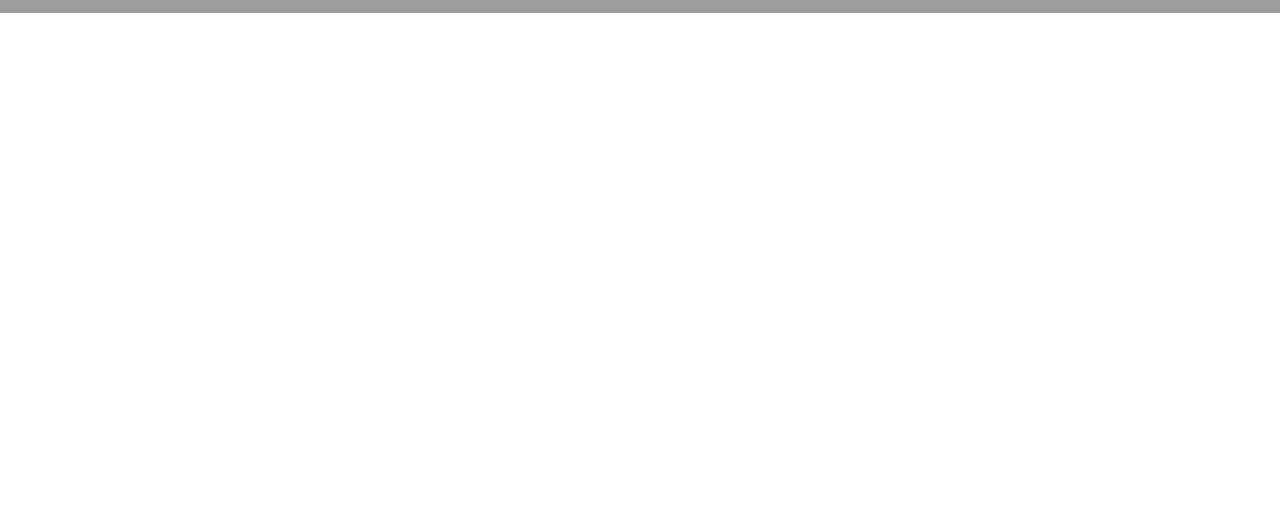
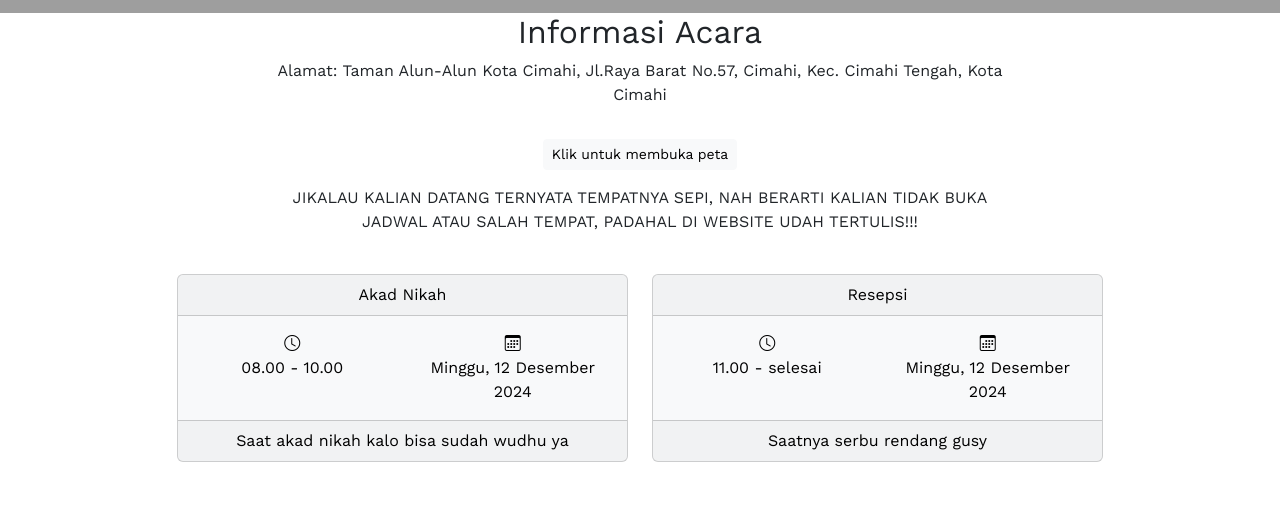
Before and after one commit to seirara/wedding-dump, a plain HTML site: page index.html in a window 1280 px wide. Shown: the part 1732-2245 px from the top of the page. Drawn offline with nearby package versions, Linux system fonts and the light colour scheme; grey boxes are pictures that could not be loaded.

Commit message:
Update index.html

```diff
--- a/index.html
+++ b/index.html
@@ -7,7 +7,7 @@
     <link href="https://cdn.jsdelivr.net/npm/bootstrap@5.3.2/dist/css/bootstrap.min.css" rel="stylesheet" integrity="sha384-T3c6CoIi6uLrA9TneNEoa7RxnatzjcDSCmG1MXxSR1GAsXEV/Dwwykc2MPK8M2HN" crossorigin="anonymous" />
     <link rel="preconnect" href="https://fonts.googleapis.com" />
     <link rel="preconnect" href="https://fonts.gstatic.com" crossorigin />
-    <link href="https://fonts.googleapis.com/css2?family=Caveat:wght@500&family=Work+Sans:wght@100;400;600;700&display=swap" rel="stylesheet" />
+    <link href="https://fonts.googleapis.com/css2?family=Caveat:wght@500&family=Work+Sans:wght@100;300;400;600;700&display=swap" rel="stylesheet" />
 
     <!-- SimolyCountdown -->
     <link rel="stylesheet" href="countdown/simplyCountdown.theme.default.css" />
@@ -107,6 +107,58 @@
       </div>
     </section>
 
+    <section id="info" class="info">
+      <div class="container">
+        <div class="row justify-content-center">
+          <div class="col-md-8 col-10 text-center">
+            <h2>Informasi Acara</h2>
+            <p class="alamat">Alamat: Taman Alun-Alun Kota Cimahi, Jl.Raya Barat No.57, Cimahi, Kec. Cimahi Tengah, Kota Cimahi</p>
+            <a href="https://maps.app.goo.gl/sFhNM9QUDhSgfy3P9" target="_blank" class="btn btn-light btn-sm my-3">Klik untuk membuka peta</a>
+            <p class="description">JIKALAU KALIAN DATANG TERNYATA TEMPATNYA SEPI, NAH BERARTI KALIAN TIDAK BUKA JADWAL ATAU SALAH TEMPAT, PADAHAL DI WEBSITE UDAH TERTULIS!!!</p>
+          </div>
+        </div>
+
+        <div class="row justify-content-center mt-4">
+          <div class="col-md-5 col-10">
+            <div class="card text-center text-bg-light mb-5">
+              <div class="card-header">Akad Nikah</div>
+              <div class="card-body">
+                <div class="row justify-content-center">
+                  <div class="col-md-6">
+                    <i class="bi bi-clock d-block"></i>
+                    <span>08.00 - 10.00</span>
+                  </div>
+                  <div class="col-md-6">
+                    <i class="bi bi-calendar3 d-block"></i>
+                    <span>Minggu, 12 Desember 2024</span>
+                  </div>
+                </div>
+              </div>
+              <div class="card-footer">Saat akad nikah kalo bisa sudah wudhu ya</div>
+            </div>
+          </div>
+          <div class="col-md-5 col-10">
+            <div class="card text-center text-bg-light">
+              <div class="card-header">Resepsi</div>
+              <div class="card-body">
+                <div class="row justify-content-center">
+                  <div class="col-md-6">
+                    <i class="bi bi-clock d-block"></i>
+                    <span>11.00 - selesai</span>
+                  </div>
+                  <div class="col-md-6">
+                    <i class="bi bi-calendar3 d-block"></i>
+                    <span>Minggu, 12 Desember 2024</span>
+                  </div>
+                </div>
+              </div>
+              <div class="card-footer">Saatnya serbu rendang gusy</div>
+            </div>
+          </div>
+        </div>
+      </div>
+    </section>
+
     <script src="https://cdn.jsdelivr.net/npm/bootstrap@5.3.2/dist/js/bootstrap.bundle.min.js" integrity="sha384-C6RzsynM9kWDrMNeT87bh95OGNyZPhcTNXj1NW7RuBCsyN/o0jlpcV8Qyq46cDfL" crossorigin="anonymous"></script>
 
     <script>
```
